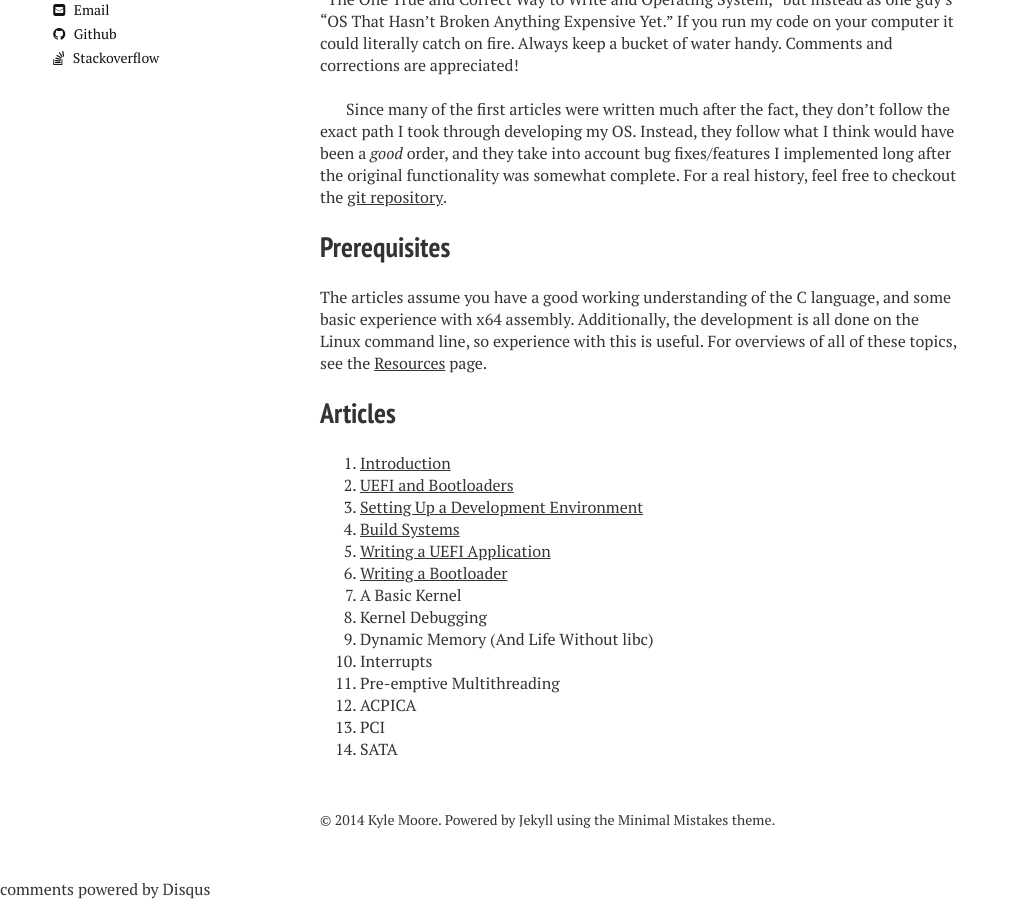
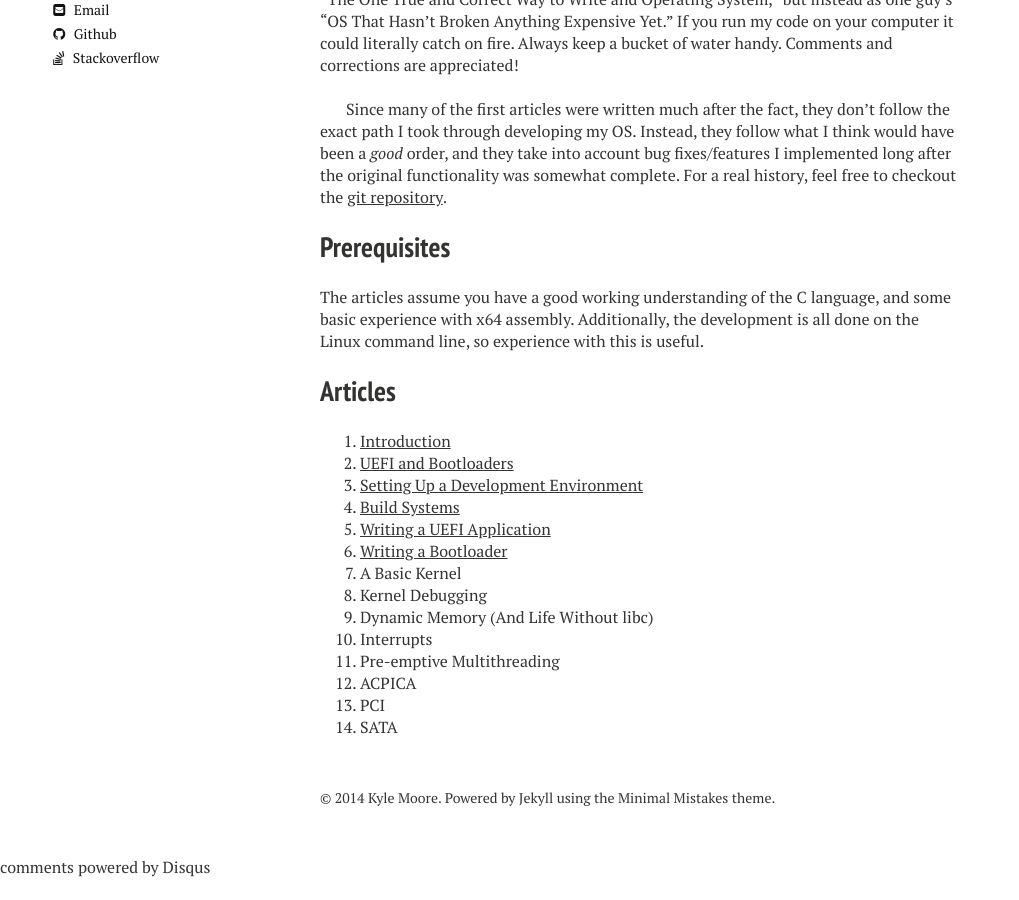
Before and after one commit to kmmoore/kmmoore.github.io, a Jekyll site: the page built from index.md, in a window 1280 px wide and 900 px high, scrolled down 715 px. Shown: the whole window, without its empty margins (0-1019 px from the left). Built offline with Jekyll 4.4.1, drawn with Linux system fonts in a browser that asks for light colours; nearby versions of some CDN libraries; comment, search, counter and statistics services are not loaded; after the commit the page ends 1593 px from its top, so only the background shows below that.

Commit message:
Merge in Lennon's edits.

```diff
--- a/index.md
+++ b/index.md
@@ -38,7 +38,7 @@ Since many of the first articles were written much after the fact, they don’t
 Prerequisites
 -------------
 
-The articles assume you have a good working understanding of the C language, and some basic experience with x64 assembly. Additionally, the development is all done on the Linux command line, so experience with this is useful. For overviews of all of these topics, see the [Resources](/resources/) page.
+The articles assume you have a good working understanding of the C language, and some basic experience with x64 assembly. Additionally, the development is all done on the Linux command line, so experience with this is useful.
 
 
 Articles
```
Also changed, not shown: _posts/2014-10-06-uefi-and-bootloaders.md (+1 -1 lines), _posts/2014-10-08-build-systems.md (+2 -2 lines).
